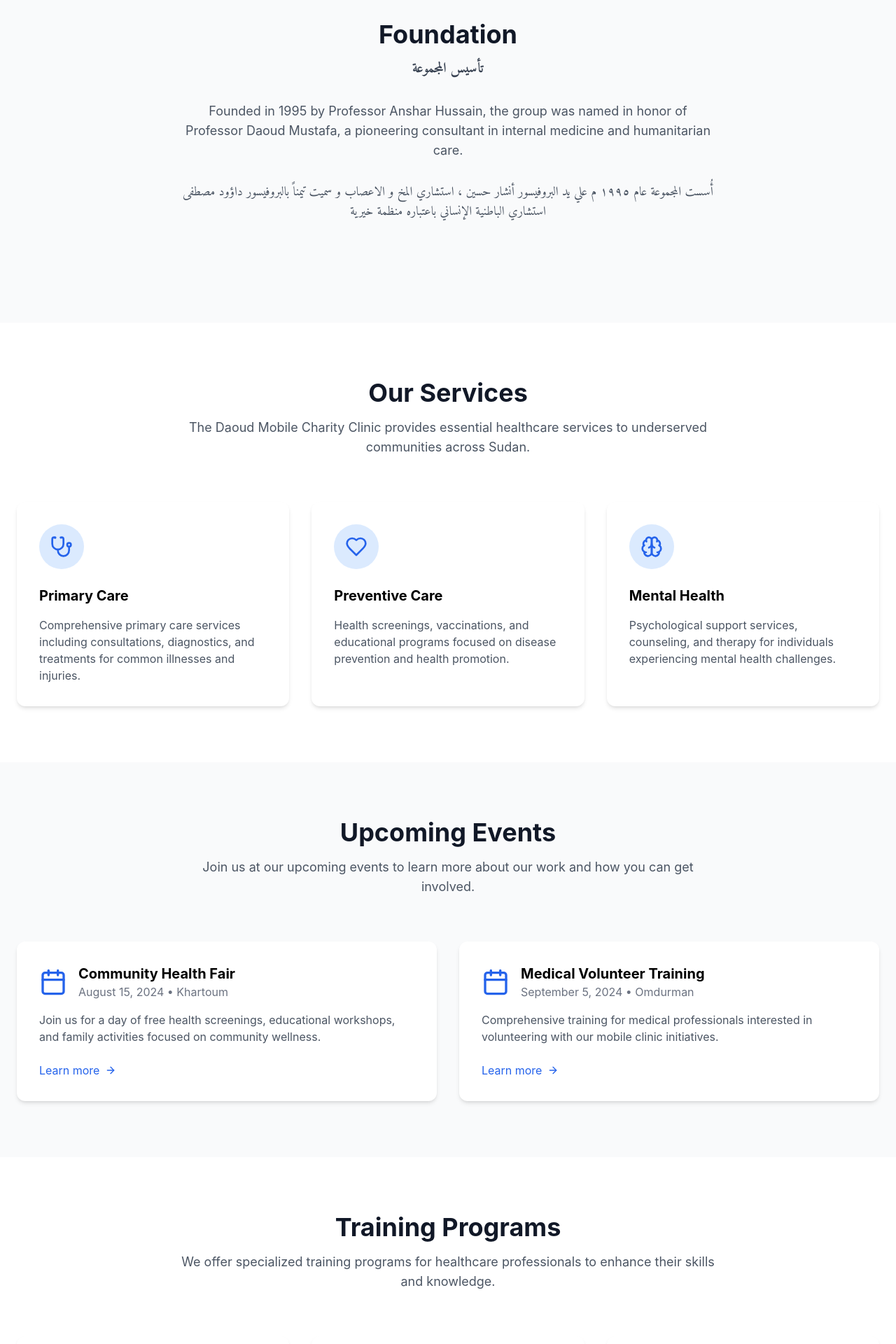
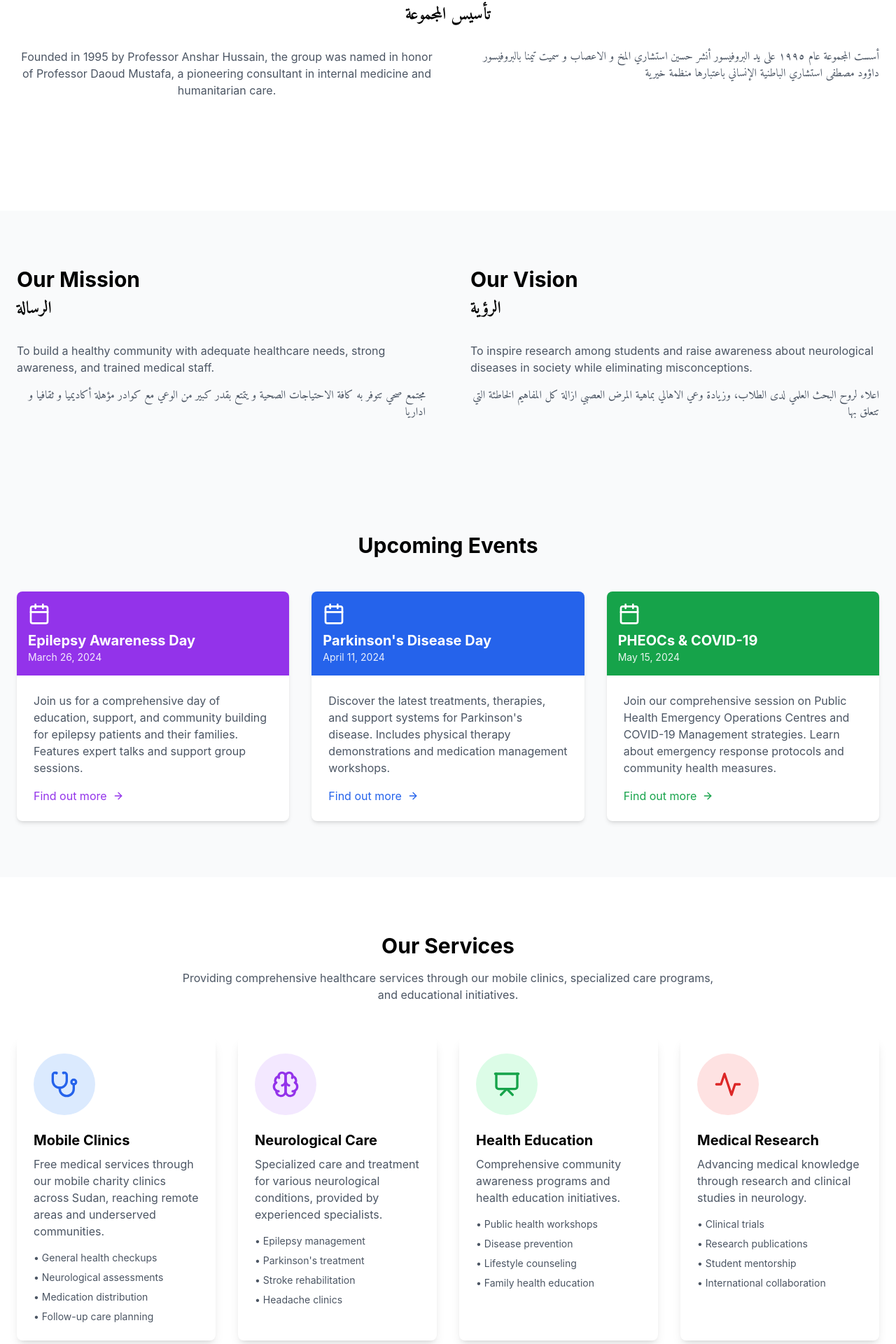
Before and after one commit to ymy97/daoud-research-group, a React (Vite) app: page / in a window 1280 px wide. Shown: the part 1559-3479 px from the top of the page at 70% size. Built offline with nearby package versions, Linux system fonts and the light colour scheme.

Commit message:
Restore original project styling while keeping content

```diff
--- a/src/App.tsx
+++ b/src/App.tsx
@@ -3,7 +3,7 @@ import {
   Microscope, Users, BookOpen, HeartPulse, ChevronDown, Facebook,
   Twitter, Instagram, Youtube, Send, Phone, Mail, MapPin, Calendar,
   ArrowRight, Stethoscope, Brain, Heart, Activity, GraduationCap,
-  Presentation, UserPlus, Clock, Building2, HandHeart, Globe, Bookmark
+  Presentation, UserPlus, Clock, Building2, HandHeart
 } from 'lucide-react';
 
 function App() {
@@ -92,83 +92,68 @@ function App() {
       </section>
 
       {/* Who We Are Section */}
-      <section id="who-we-are" className="py-20 bg-white">
+      <section id="about" className="py-20 bg-gray-50">
         <div className="max-w-7xl mx-auto px-6">
           <div className="text-center mb-16">
-            <h2 className="text-3xl md:text-4xl font-bold text-gray-900 mb-4">Who We Are</h2>
-            <h3 className="text-xl font-bold text-gray-700 mb-8 font-arabic">من نحن</h3>
-
-            <p className="text-lg text-gray-600 max-w-3xl mx-auto mb-8">
-              We are a charitable organization dedicated to providing healthcare services to neurology patients free of
-              charge. Our mission extends to training medical staff in research and clinical skills.
+            <h2 className="text-3xl font-bold mb-2">Who We Are</h2>
+            <h3 className="text-2xl font-bold mb-8 font-arabic">من نحن</h3>
+            <p className="text-gray-600 max-w-3xl mx-auto mb-4">
+              We are a charitable organization dedicated to providing healthcare services to neurology patients free of charge. Our mission extends to training medical staff in research and clinical skills.
             </p>
-
-            <p className="text-lg text-gray-600 max-w-3xl mx-auto font-arabic">
-              نحن منظمة خيرية تهدف إلى تقديم الخدمات الصحية لمرضى المخ و الاعصاب مجاناً و درجت أيضاً من أجل تأهيل الكوادر الطبية في مجال البحث العلمي و المهارات السريرية
+            <p className="text-gray-600 max-w-3xl mx-auto font-arabic text-right">
+              نحن منظمة خيرية تهدف إلى تقديم الخدمات الصحية لمرضى المخ و الاعصاب مجانا و درجت أيضا على تأهيل الكوادر الطبية في مجال البحث العلم و المهارات السريرية
             </p>
           </div>
         </div>
       </section>
 
       {/* Foundation Section */}
-      <section id="foundation" className="py-20 bg-gray-50">
+      <section id="foundation" className="py-20">
         <div className="max-w-7xl mx-auto px-6">
           <div className="text-center mb-16">
-            <h2 className="text-3xl md:text-4xl font-bold text-gray-900 mb-4">Foundation</h2>
-            <h3 className="text-xl font-bold text-gray-700 mb-8 font-arabic">تأسيس المجموعة</h3>
-
-            <p className="text-lg text-gray-600 max-w-3xl mx-auto mb-8">
-              Founded in 1995 by Professor Anshar Hussain, the group was named in honor of
-              Professor Daoud Mustafa, a pioneering consultant in internal medicine and
-              humanitarian care.
+            <h2 className="text-3xl font-bold mb-2">Foundation</h2>
+            <h3 className="text-2xl font-bold mb-8 font-arabic">تأسيس المجموعة</h3>
+            <div className="grid md:grid-cols-2 gap-8">
+              <div>
+                <p className="text-gray-600 mb-4">
+                  Founded in 1995 by Professor Anshar Hussain, the group was named in honor of Professor Daoud Mustafa, a pioneering consultant in internal medicine and humanitarian care.
                 </p>
-
-            <p className="text-lg text-gray-600 max-w-3xl mx-auto font-arabic">
-              أُسست المجموعة عام ١٩٩٥ م علي يد البروفيسور أنشار حسين ، استشاري المخ و الاعصاب و سميت تيمناً بالبروفيسور
-              داؤود مصطفى استشاري الباطنية الإنساني باعتباره منظمة خيرية
+              </div>
+              <div>
+                <p className="text-gray-600 font-arabic text-right">
+                  أسست المجموعة عام ١٩٩٥ على يد البروفيسور أنشر حسين استشاري المخ و الاعصاب و سميت تيمنا بالبروفيسور داؤود مصطفى استشاري الباطنية الإنساني باعتبارها منظمة خيرية
                 </p>
+              </div>
+            </div>
           </div>
         </div>
       </section>
 
-      {/* Services Section */}
-      <section id="services" className="py-20 bg-white">
+      {/* Mission & Vision */}
+      <section id="mission-vision" className="py-20 bg-gray-50">
         <div className="max-w-7xl mx-auto px-6">
-          <div className="text-center mb-16">
-            <h2 className="text-3xl md:text-4xl font-bold text-gray-900 mb-4">Our Services</h2>
-            <p className="text-lg text-gray-600 max-w-3xl mx-auto">
-              The Daoud Mobile Charity Clinic provides essential healthcare services to underserved communities across Sudan.
+          <div className="grid md:grid-cols-2 gap-16">
+            {/* Mission */}
+            <div className="text-center md:text-left">
+              <h2 className="text-3xl font-bold mb-2">Our Mission</h2>
+              <h3 className="text-2xl font-bold mb-8 font-arabic">الرسالة</h3>
+              <p className="text-gray-600 mb-4">
+                To build a healthy community with adequate healthcare needs, strong awareness, and trained medical staff.
+              </p>
+              <p className="text-gray-600 font-arabic text-center md:text-right">
+                مجتمع صحي تتوفر به كافة الاحتياجات الصحية و يتمتع بقدر كبير من الوعي مع كوادر مؤهلة أكاديميا و ثقافيا و اداريا
               </p>
             </div>
 
-          <div className="grid md:grid-cols-3 gap-8">
-            <div className="bg-white p-8 rounded-xl shadow-md hover:shadow-lg transition">
-              <div className="bg-blue-100 rounded-full w-16 h-16 flex items-center justify-center mb-6">
-                <Stethoscope className="h-8 w-8 text-blue-600" />
-              </div>
-              <h3 className="text-xl font-bold mb-4">Primary Care</h3>
-              <p className="text-gray-600">
-                Comprehensive primary care services including consultations, diagnostics, and treatments for common illnesses and injuries.
+            {/* Vision */}
+            <div className="text-center md:text-left">
+              <h2 className="text-3xl font-bold mb-2">Our Vision</h2>
+              <h3 className="text-2xl font-bold mb-8 font-arabic">الرؤية</h3>
+              <p className="text-gray-600 mb-4">
+                To inspire research among students and raise awareness about neurological diseases in society while eliminating misconceptions.
               </p>
-            </div>
-
-            <div className="bg-white p-8 rounded-xl shadow-md hover:shadow-lg transition">
-              <div className="bg-blue-100 rounded-full w-16 h-16 flex items-center justify-center mb-6">
-                <Heart className="h-8 w-8 text-blue-600" />
-              </div>
-              <h3 className="text-xl font-bold mb-4">Preventive Care</h3>
-              <p className="text-gray-600">
-                Health screenings, vaccinations, and educational programs focused on disease prevention and health promotion.
-              </p>
-            </div>
-
-            <div className="bg-white p-8 rounded-xl shadow-md hover:shadow-lg transition">
-              <div className="bg-blue-100 rounded-full w-16 h-16 flex items-center justify-center mb-6">
-                <Brain className="h-8 w-8 text-blue-600" />
-              </div>
-              <h3 className="text-xl font-bold mb-4">Mental Health</h3>
-              <p className="text-gray-600">
-                Psychological support services, counseling, and therapy for individuals experiencing mental health challenges.
+              <p className="text-gray-600 font-arabic text-center md:text-right">
+                اعلاء لروح البحث العلمي لدى الطلاب، وزيادة وعي الاهالي بماهية المرض العصبي ازالة كل المفاهيم الخاطئة التي تتعلق بها
               </p>
             </div>
           </div>
@@ -176,132 +161,151 @@ function App() {
       </section>
 
       {/* Events Section */}
-      <section id="events" className="py-20 bg-gray-50">
+      <section className="py-20 bg-gray-50">
         <div className="max-w-7xl mx-auto px-6">
-          <div className="text-center mb-16">
-            <h2 className="text-3xl md:text-4xl font-bold text-gray-900 mb-4">Upcoming Events</h2>
-            <p className="text-lg text-gray-600 max-w-3xl mx-auto">
-              Join us at our upcoming events to learn more about our work and how you can get involved.
-            </p>
+          <h2 className="text-3xl font-bold text-center mb-12">Upcoming Events</h2>
+          <div className="grid md:grid-cols-3 gap-8">
+            {/* Epilepsy Day */}
+            <div className="bg-white rounded-lg shadow-md overflow-hidden">
+              <div className="bg-purple-600 text-white p-4">
+                <Calendar className="h-8 w-8 mb-2" />
+                <h3 className="text-xl font-bold">Epilepsy Awareness Day</h3>
+                <p className="text-sm opacity-90">March 26, 2024</p>
+              </div>
+              <div className="p-6">
+                <p className="text-gray-600 mb-4">Join us for a comprehensive day of education, support, and community building for epilepsy patients and their families. Features expert talks and support group sessions.</p>
+                <a href="#" className="inline-flex items-center text-purple-600 hover:text-purple-700">
+                  Find out more <ArrowRight className="h-4 w-4 ml-2" />
+                </a>
+              </div>
             </div>
 
-          <div className="grid md:grid-cols-2 gap-8">
-            <div className="bg-white p-8 rounded-xl shadow-md hover:shadow-lg transition">
-              <div className="flex items-center mb-4">
-                <Calendar className="h-10 w-10 text-blue-600 mr-4" />
-                <div>
-                  <h3 className="text-xl font-bold">Community Health Fair</h3>
-                  <p className="text-gray-500">August 15, 2024 • Khartoum</p>
+            {/* Parkinson's Day */}
+            <div className="bg-white rounded-lg shadow-md overflow-hidden">
+              <div className="bg-blue-600 text-white p-4">
+                <Calendar className="h-8 w-8 mb-2" />
+                <h3 className="text-xl font-bold">Parkinson's Disease Day</h3>
+                <p className="text-sm opacity-90">April 11, 2024</p>
+              </div>
+              <div className="p-6">
+                <p className="text-gray-600 mb-4">Discover the latest treatments, therapies, and support systems for Parkinson's disease. Includes physical therapy demonstrations and medication management workshops.</p>
+                <a href="#" className="inline-flex items-center text-blue-600 hover:text-blue-700">
+                  Find out more <ArrowRight className="h-4 w-4 ml-2" />
+                </a>
               </div>
             </div>
-              <p className="text-gray-600 mb-6">
-                Join us for a day of free health screenings, educational workshops, and family activities focused on community wellness.
-              </p>
-              <a href="#" className="inline-flex items-center text-blue-600 hover:text-blue-800">
-                Learn more <ArrowRight className="h-4 w-4 ml-2" />
+
+            {/* PHEOCs Event */}
+            <div className="bg-white rounded-lg shadow-md overflow-hidden">
+              <div className="bg-green-600 text-white p-4">
+                <Calendar className="h-8 w-8 mb-2" />
+                <h3 className="text-xl font-bold">PHEOCs & COVID-19</h3>
+                <p className="text-sm opacity-90">May 15, 2024</p>
+              </div>
+              <div className="p-6">
+                <p className="text-gray-600 mb-4">Join our comprehensive session on Public Health Emergency Operations Centres and COVID-19 Management strategies. Learn about emergency response protocols and community health measures.</p>
+                <a href="#" className="inline-flex items-center text-green-600 hover:text-green-700">
+                  Find out more <ArrowRight className="h-4 w-4 ml-2" />
                 </a>
               </div>
-
-            <div className="bg-white p-8 rounded-xl shadow-md hover:shadow-lg transition">
-              <div className="flex items-center mb-4">
-                <Calendar className="h-10 w-10 text-blue-600 mr-4" />
-                <div>
-                  <h3 className="text-xl font-bold">Medical Volunteer Training</h3>
-                  <p className="text-gray-500">September 5, 2024 • Omdurman</p>
             </div>
           </div>
-              <p className="text-gray-600 mb-6">
-                Comprehensive training for medical professionals interested in volunteering with our mobile clinic initiatives.
+        </div>
+      </section>
+
+      {/* Services Section */}
+      <section id="services" className="py-20">
+        <div className="max-w-7xl mx-auto px-6">
+          <h2 className="text-3xl font-bold text-center mb-4">Our Services</h2>
+          <p className="text-gray-600 text-center max-w-3xl mx-auto mb-12">
+            Providing comprehensive healthcare services through our mobile clinics, specialized care programs, and educational initiatives.
           </p>
-              <a href="#" className="inline-flex items-center text-blue-600 hover:text-blue-800">
-                Learn more <ArrowRight className="h-4 w-4 ml-2" />
-              </a>
+          <div className="grid md:grid-cols-2 lg:grid-cols-4 gap-8">
+            {/* Mobile Clinics */}
+            <div className="bg-white rounded-lg p-6 shadow-lg">
+              <div className="bg-blue-100 rounded-full p-6 inline-block mb-4">
+                <Stethoscope className="h-10 w-10 text-blue-600" />
+              </div>
+              <h3 className="text-xl font-bold mb-2">Mobile Clinics</h3>
+              <p className="text-gray-600 mb-4">Free medical services through our mobile charity clinics across Sudan, reaching remote areas and underserved communities.</p>
+              <ul className="text-sm text-gray-600 space-y-2">
+                <li>• General health checkups</li>
+                <li>• Neurological assessments</li>
+                <li>• Medication distribution</li>
+                <li>• Follow-up care planning</li>
+              </ul>
+            </div>
+
+            {/* Neurological Care */}
+            <div className="bg-white rounded-lg p-6 shadow-lg">
+              <div className="bg-purple-100 rounded-full p-6 inline-block mb-4">
+                <Brain className="h-10 w-10 text-purple-600" />
+              </div>
+              <h3 className="text-xl font-bold mb-2">Neurological Care</h3>
+              <p className="text-gray-600 mb-4">Specialized care and treatment for various neurological conditions, provided by experienced specialists.</p>
+              <ul className="text-sm text-gray-600 space-y-2">
+                <li>• Epilepsy management</li>
+                <li>• Parkinson's treatment</li>
+                <li>• Stroke rehabilitation</li>
+                <li>• Headache clinics</li>
+              </ul>
+            </div>
+
+            {/* Health Education */}
+            <div className="bg-white rounded-lg p-6 shadow-lg">
+              <div className="bg-green-100 rounded-full p-6 inline-block mb-4">
+                <Presentation className="h-10 w-10 text-green-600" />
+              </div>
+              <h3 className="text-xl font-bold mb-2">Health Education</h3>
+              <p className="text-gray-600 mb-4">Comprehensive community awareness programs and health education initiatives.</p>
+              <ul className="text-sm text-gray-600 space-y-2">
+                <li>• Public health workshops</li>
+                <li>• Disease prevention</li>
+                <li>• Lifestyle counseling</li>
+                <li>• Family health education</li>
+              </ul>
+            </div>
+
+            {/* Medical Research */}
+            <div className="bg-white rounded-lg p-6 shadow-lg">
+              <div className="bg-red-100 rounded-full p-6 inline-block mb-4">
+                <Activity className="h-10 w-10 text-red-600" />
+              </div>
+              <h3 className="text-xl font-bold mb-2">Medical Research</h3>
+              <p className="text-gray-600 mb-4">Advancing medical knowledge through research and clinical studies in neurology.</p>
+              <ul className="text-sm text-gray-600 space-y-2">
+                <li>• Clinical trials</li>
+                <li>• Research publications</li>
+                <li>• Student mentorship</li>
+                <li>• International collaboration</li>
+              </ul>
             </div>
           </div>
         </div>
       </section>
 
       {/* Training Programs Section */}
-      <section id="training" className="py-20 bg-white">
+      <section className="py-20 bg-gray-50">
         <div className="max-w-7xl mx-auto px-6">
-          <div className="text-center mb-16">
-            <h2 className="text-3xl md:text-4xl font-bold text-gray-900 mb-4">Training Programs</h2>
-            <p className="text-lg text-gray-600 max-w-3xl mx-auto">
-              We offer specialized training programs for healthcare professionals to enhance their skills and knowledge.
+          <h2 className="text-3xl font-bold text-center mb-4">Training Programs</h2>
+          <p className="text-gray-600 text-center max-w-3xl mx-auto mb-12">
+            Developing the next generation of medical professionals through comprehensive training programs.
           </p>
+          <div className="grid md:grid-cols-3 gap-8">
+            <div className="bg-white p-6 rounded-lg shadow-md">
+              <GraduationCap className="h-12 w-12 text-blue-600 mb-4" />
+              <h3 className="text-xl font-bold mb-2">Medical Students</h3>
+              <p className="text-gray-600">Hands-on clinical experience and research opportunities for medical students.</p>
             </div>
-
-          <div className="grid md:grid-cols-3 gap-8">
-            <div className="bg-white p-8 rounded-xl shadow-md hover:shadow-lg transition">
-              <div className="bg-blue-100 rounded-full w-16 h-16 flex items-center justify-center mb-6">
-                <Presentation className="h-8 w-8 text-blue-600" />
+            <div className="bg-white p-6 rounded-lg shadow-md">
+              <Users className="h-12 w-12 text-green-600 mb-4" />
+              <h3 className="text-xl font-bold mb-2">Healthcare Staff</h3>
+              <p className="text-gray-600">Professional development programs for practicing healthcare workers.</p>
             </div>
-              <h3 className="text-xl font-bold mb-4">Clinical Skills Workshop</h3>
-              <p className="text-gray-600">
-                Intensive hands-on training focused on essential clinical skills for healthcare practitioners in resource-limited settings.
-              </p>
-              <div className="flex items-center mt-4 text-gray-500">
-                <Clock className="h-4 w-4 mr-2" />
-                <span>3-day program</span>
-              </div>
-            </div>
-
-            <div className="bg-white p-8 rounded-xl shadow-md hover:shadow-lg transition">
-              <div className="bg-blue-100 rounded-full w-16 h-16 flex items-center justify-center mb-6">
-                <BookOpen className="h-8 w-8 text-blue-600" />
-              </div>
-              <h3 className="text-xl font-bold mb-4">Community Health Education</h3>
-              <p className="text-gray-600">
-                Training program for community health workers focused on preventive care, health education, and community engagement.
-              </p>
-              <div className="flex items-center mt-4 text-gray-500">
-                <Clock className="h-4 w-4 mr-2" />
-                <span>2-week program</span>
-              </div>
-            </div>
-
-            <div className="bg-white p-8 rounded-xl shadow-md hover:shadow-lg transition">
-              <div className="bg-blue-100 rounded-full w-16 h-16 flex items-center justify-center mb-6">
-                <Globe className="h-8 w-8 text-blue-600" />
-              </div>
-              <h3 className="text-xl font-bold mb-4">Global Health Leadership</h3>
-              <p className="text-gray-600">
-                Advanced program for healthcare professionals focused on leadership, management, and innovation in global health contexts.
-              </p>
-              <div className="flex items-center mt-4 text-gray-500">
-                <Clock className="h-4 w-4 mr-2" />
-                <span>1-month program</span>
-              </div>
-            </div>
-          </div>
-        </div>
-      </section>
-
-      {/* About Us Section */}
-      <section id="about" className="py-20 bg-gray-50">
-        <div className="max-w-7xl mx-auto px-6">
-          <div className="grid md:grid-cols-2 gap-12 items-center">
-            <div>
-              <h2 className="text-3xl md:text-4xl font-bold text-gray-900 mb-6">About Us</h2>
-              <p className="text-lg text-gray-600 mb-6">
-                The Daoud Mobile Charity Clinic was established in 2018 with a mission to provide quality healthcare services to underserved communities across Sudan. Our mobile clinics bring essential medical care to areas with limited access to healthcare facilities.
-              </p>
-              <p className="text-lg text-gray-600 mb-6">
-                Our team consists of dedicated medical professionals, volunteers, and support staff who are committed to improving health outcomes and enhancing quality of life for vulnerable populations.
-              </p>
-              <p className="text-lg text-gray-600">
-                Through our services, training programs, and community engagement initiatives, we strive to build healthier communities and strengthen local healthcare capacity.
-              </p>
-            </div>
-            <div className="bg-blue-600 rounded-xl p-8 text-white">
-              <h3 className="text-2xl font-bold mb-6">Our Mission</h3>
-              <p className="mb-8">
-                To provide accessible, quality healthcare services to underserved communities and to strengthen local healthcare capacity through education and training.
-              </p>
-              <h3 className="text-2xl font-bold mb-6">Our Vision</h3>
-              <p>
-                A Sudan where all communities have access to quality healthcare services and where local healthcare systems are robust, sustainable, and responsive to community needs.
-              </p>
+            <div className="bg-white p-6 rounded-lg shadow-md">
+              <BookOpen className="h-12 w-12 text-purple-600 mb-4" />
+              <h3 className="text-xl font-bold mb-2">Research Fellows</h3>
+              <p className="text-gray-600">Advanced research training and mentorship opportunities.</p>
             </div>
           </div>
         </div>
@@ -348,8 +352,8 @@ function App() {
               <ul className="space-y-3">
                 <li><a href="#" className="hover:text-[#00B7FF] transition-colors">HOME</a></li>
                 <li><a href="#services" className="hover:text-[#00B7FF] transition-colors">SERVICES</a></li>
-                <li><a href="#events" className="hover:text-[#00B7FF] transition-colors">EVENTS</a></li>
-                <li><a href="#training" className="hover:text-[#00B7FF] transition-colors">TRAINING</a></li>
+                <li><a href="#" className="hover:text-[#00B7FF] transition-colors">EVENTS</a></li>
+                <li><a href="#" className="hover:text-[#00B7FF] transition-colors">TRAINING</a></li>
                 <li><a href="#about" className="hover:text-[#00B7FF] transition-colors">ABOUT US</a></li>
               </ul>
             </div>
```
Lines whose indentation alone changed are shown as unchanged.
